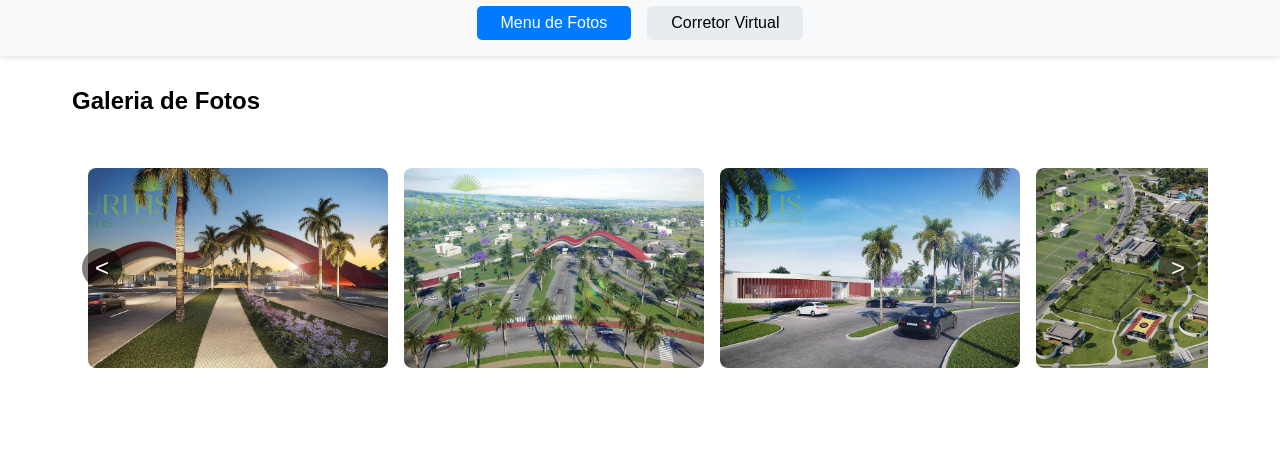
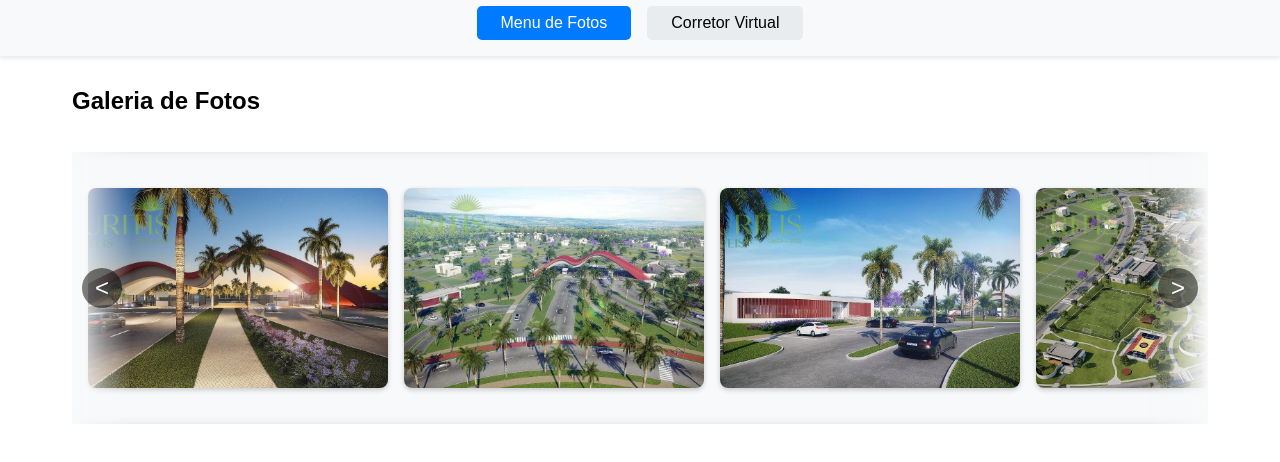
Before and after one commit to Matheusoliveira2397/HamoaResort, a plain HTML site: page saibamais.html in a window 1280 px wide. Shown: the part 70-532 px from the top of the page. Drawn offline with Linux system fonts and the light colour scheme.

Commit message:
fix: melhora carregamento e exibição da galeria de fotos

```diff
--- a/saibamais.css
+++ b/saibamais.css
@@ -62,14 +62,45 @@
     position: relative;
     width: 100%;
     margin: 2rem 0;
+    background: #f8f9fa;
+    padding: 20px 0;
+    border-radius: 12px;
+    box-shadow: inset 0 0 10px rgba(0, 0, 0, 0.1);
 }
 
 .carousel-container {
     display: flex;
-    overflow-x: hidden;
+    overflow-x: auto;
     scroll-behavior: smooth;
     gap: 1rem;
     padding: 1rem;
+    scrollbar-width: none; /* Firefox */
+    -ms-overflow-style: none; /* IE and Edge */
+}
+
+.carousel-container::-webkit-scrollbar {
+    display: none; /* Chrome, Safari and Opera */
+}
+
+/* Adiciona fade nas bordas */
+.photo-carousel::before,
+.photo-carousel::after {
+    content: '';
+    position: absolute;
+    top: 0;
+    width: 60px;
+    height: 100%;
+    z-index: 1;
+}
+
+.photo-carousel::before {
+    left: 0;
+    background: linear-gradient(to right, #f8f9fa, transparent);
+}
+
+.photo-carousel::after {
+    right: 0;
+    background: linear-gradient(to left, #f8f9fa, transparent);
 }
 
 .carousel-container img {
@@ -77,11 +108,14 @@
     height: 200px;
     object-fit: cover;
     border-radius: 8px;
-    transition: transform 0.3s ease;
+    transition: all 0.3s ease;
+    opacity: 0;
+    box-shadow: 0 2px 5px rgba(0, 0, 0, 0.2);
 }
 
 .carousel-container img:hover {
     transform: scale(1.05);
+    box-shadow: 0 5px 15px rgba(0, 0, 0, 0.3);
 }
 
 .carousel-button {
--- a/saibamais.js
+++ b/saibamais.js
@@ -27,14 +27,36 @@ document.addEventListener('DOMContentLoaded', function() {
     const nextButton = document.querySelector('.carousel-button.next');
     const totalImages = 30;
 
-    // Load all images
-    for (let i = 1; i <= totalImages; i++) {
-        const img = document.createElement('img');
-        const fileName = i <= 9 ? `hamoa${i}.jpeg` : `Hamoa${i}.jpeg`;
-        img.src = fileName;
-        img.alt = `Imagem ${i} do Hamoa Resort`;
-        carousel.appendChild(img);
+    if (carousel) {
+        // Função para carregar imagem com tratamento de erro
+        const loadImage = (index) => {
+            const img = document.createElement('img');
+            const fileName = index <= 9 ? `hamoa${index}.jpeg` : `Hamoa${index}.jpeg`;
+
+            // Adiciona listener para tratar erros de carregamento
+            img.onerror = () => {
+                console.error(`Erro ao carregar imagem: ${fileName}`);
+                img.src = 'hamoa1.jpeg'; // Fallback para primeira imagem
+            };
+
+            img.src = fileName;
+            img.alt = `Imagem ${index} do Hamoa Resort`;
+            carousel.appendChild(img);
+
+            // Adiciona efeito de fade-in quando a imagem carregar
+            img.onload = () => {
+                img.style.opacity = '1';
+            };
+        };
+
+        // Carrega todas as imagens
+        for (let i = 1; i <= totalImages; i++) {
+            loadImage(i);
+        }
+    } else {
+        console.error('Carousel container não encontrado');
     }
+
     // Navigation buttons
     prevButton.addEventListener('click', () => {
         carousel.scrollBy({ left: -320, behavior: 'smooth' });
```
